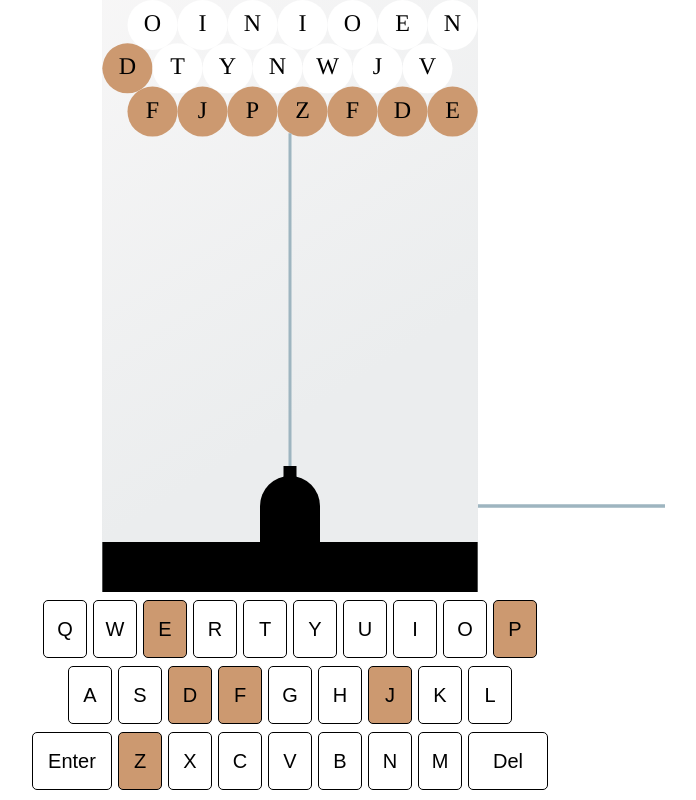
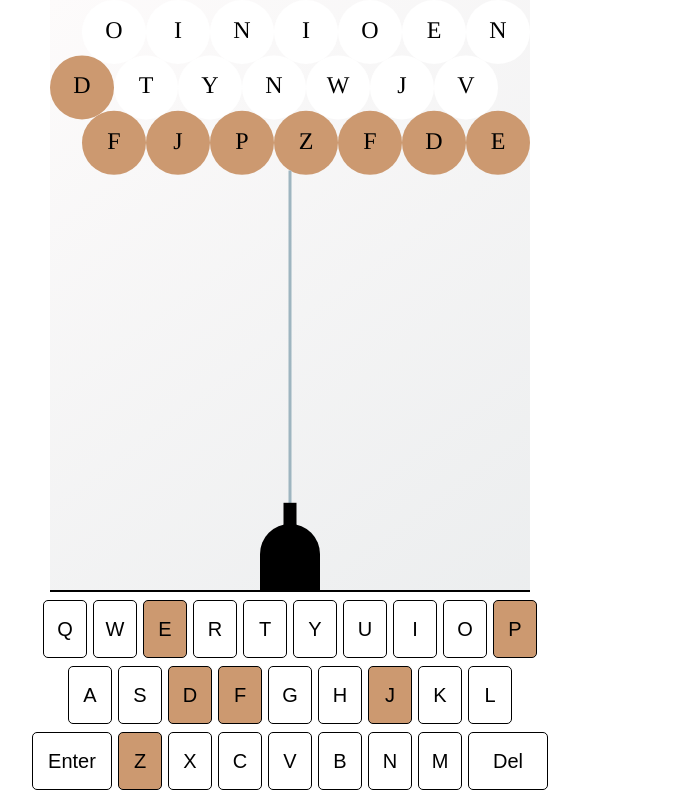
Before and after one commit to tomskopek/bubblepopple, a plain HTML site: page index.html in a window 1280 px wide. Shown: the whole page, without its empty margins (350-1046 px from the left). Drawn offline with Linux system fonts and the light colour scheme; animation ran at ten frames a second.

Commit message:
make game more consistent regardless of screen size (still not 100% there)

```diff
--- a/index.js
+++ b/index.js
@@ -56,12 +56,22 @@ function setKeyboardKeyWidth(width) {
 const canvas = document.getElementById("canvas");
 const context = canvas.getContext("2d");
 
+const NUM_COLUMNS = 7;
+
+let levelWidth = canvas.width // tileSize * (NUM_COLUMNS + 0.5);
+let tileSize = canvas.width / (NUM_COLUMNS + 0.5);
+let levelHeight = tileSize * 10;
+
 function setGameDimensions() {
   const keyboardKeyWidth = calculateKeyboardKeyWidth();
   setKeyboardKeyWidth(keyboardKeyWidth);
   const canvasContainer = document.querySelector(".canvas-container");
   canvas.width = canvasContainer.offsetWidth;
   canvas.height = canvasContainer.offsetHeight;
+
+  levelWidth = canvas.width;
+  tileSize = canvas.width / (NUM_COLUMNS + 0.5);
+  levelHeight = tileSize * 10;
 }
 
 window.onresize = function() {
@@ -88,11 +98,8 @@ window.onload = function() {
 
   // Options
   const SHOW_FPS = false;
-  const SHOW_DEBUG_INFO = false;
+  const SHOW_DEBUG_INFO = true;
 
-  const NUM_COLUMNS = 7;
-  const TILE_SIZE = Math.min(50, canvas.width / (NUM_COLUMNS + 0.5));
-  const LEVEL_WIDTH = TILE_SIZE * (NUM_COLUMNS + 0.5);
   const FONT_SIZE = 24;
   const DROP_SPEED = 1000;
 
@@ -132,17 +139,13 @@ window.onload = function() {
   };
 
   const level = {
-    x: canvas.width / 2 - LEVEL_WIDTH / 2, // x posn
+    x: canvas.width / 2 - levelWidth / 2, // x posn
     y: 0, // y posn
-    width: LEVEL_WIDTH,
-    height: 0, // height - gets calculated
     columns: NUM_COLUMNS, // number of columns
     // rows: 10, // number of possible rows in the level - TODO: not used currently, but do we want this to control the height of the level?
     startingRows: 3, // number of rows to start with
-    tileWidth: TILE_SIZE, // width of each tile
-    tileHeight: TILE_SIZE, // height of each tile
-    rowHeight: TILE_SIZE * Math.cos(degToRad(30)), // height of each row
-    radius: TILE_SIZE / 2, // radius of the circle
+    rowHeight: () => tileSize * Math.cos(degToRad(30)), // height of each row
+    radius: () => tileSize / 2, // radius of the circle
     tiles: [], // 2d array to hold the tiles
     reachableTiles: [], // tiles that can be reached by the turret
     availableChars: {}, // remaining chars that can be used to form words
@@ -253,9 +256,8 @@ window.onload = function() {
 
     initKeyboard();
 
-    level.height = canvas.height;
-    player.centerX = level.x + level.width / 2;
-    player.centerY = level.height - FLOOR_HEIGHT - TURRET_HEIGHT;
+    player.centerX = level.x + levelWidth / 2;
+    player.centerY = levelHeight - FLOOR_HEIGHT - TURRET_HEIGHT;
 
     resetLevel();
     newRound();
@@ -385,14 +387,14 @@ window.onload = function() {
   }
 
   function getTileCoordinate(row, col) {
-    let x = level.x + col * level.tileWidth;
+    let x = level.x + col * tileSize;
     // If the row is even, the x position is shifted over
     if ((row + rowOffset) % 2 === 0) {
-      x += level.tileWidth / 2;
+      x += tileSize / 2;
     }
-    const y = row * level.rowHeight;
-    const centerX = x + level.tileWidth / 2;
-    const centerY = y + level.tileHeight / 2;
+    const y = row * level.rowHeight();
+    const centerX = x + tileSize / 2;
+    const centerY = y + tileSize / 2;
     return { x, y, centerX, centerY };
   }
 
@@ -544,7 +546,7 @@ window.onload = function() {
           tile.shift += tile.velocity * dt;
           const tileY = getTileCoordinate(i, j).y + tile.shift;
 
-          if (tileY > level.height - TILE_SIZE) {
+          if (tileY > levelHeight - tileSize) {
             // Remove the tile when it's below the floor
             level.tiles[i][j] = null;
           }
@@ -560,21 +562,21 @@ window.onload = function() {
     const gradient = context.createLinearGradient(
       0,
       0,
-      level.width,
-      level.height,
+      levelWidth,
+      levelHeight,
     );
     gradient.addColorStop(0, "#fdfbfb"); // Light shade of gray
     gradient.addColorStop(1, "#ebedee"); // Slightly darker shade of gray
     context.fillStyle = gradient;
-    context.fillRect(level.x, level.y, level.width, level.height);
+    context.fillRect(level.x, level.y, levelWidth, levelHeight);
 
     // Draw Floor
     context.fillStyle = "#000";
     context.fillRect(
       level.x,
-      level.height - FLOOR_HEIGHT,
-      level.width,
-      level.height,
+      levelHeight - FLOOR_HEIGHT,
+      levelWidth,
+      levelHeight,
     );
   }
 
@@ -593,9 +595,9 @@ window.onload = function() {
           context.fillStyle = colors.unavailableTile;
           context.beginPath();
           context.arc(
-            tileX + level.radius,
-            tileY + level.radius,
-            level.radius,
+            tileX + level.radius(),
+            tileY + level.radius(),
+            level.radius(),
             0,
             Math.PI * 2,
             false,
@@ -619,8 +621,8 @@ window.onload = function() {
           drawCenterText(
             tile.val,
             tile.fontSize,
-            tileX + level.radius,
-            tileY + level.radius,
+            tileX + level.radius(),
+            tileY + level.radius(),
           );
         }
       }
@@ -694,7 +696,7 @@ window.onload = function() {
       Math.pow(player.centerX - tile.centerX, 2) +
       Math.pow(player.centerY - tile.centerY, 2),
     );
-    const beta = radToDeg(Math.asin(level.radius / distance));
+    const beta = radToDeg(Math.asin(level.radius() / distance));
     const rightBound = tileCenterAngle - beta;
     const leftBound = tileCenterAngle + beta;
     if (angle >= rightBound && angle <= leftBound) {
@@ -719,7 +721,7 @@ window.onload = function() {
     for (let j = 0; j < level.columns; j++) {
       if (level.tiles[lastRowIdx][j]) {
         const { y } = getTileCoordinate(lastRowIdx, j);
-        if (y + level.tileHeight > player.centerY - level.tileHeight / 2) {
+        if (y + tileSize > player.centerY - tileSize / 2) {
           gameState = gameStates.lose;
         }
       }
@@ -853,9 +855,9 @@ window.onload = function() {
           const { x: tileX, y: tileY } = getTileCoordinate(i, j);
           if (
             x > tileX &&
-            x < tileX + level.tileWidth &&
+            x < tileX + tileSize &&
             y > tileY &&
-            y < tileY + level.tileHeight
+            y < tileY + tileSize
           ) {
             return tile;
             break;
@@ -867,8 +869,8 @@ window.onload = function() {
 
   function renderPlayer() {
     const TURRET_WIDTH = 60;
-    const centerX = level.x + level.width / 2;
-    const centerY = level.height - TURRET_HEIGHT - FLOOR_HEIGHT;
+    const centerX = level.x + levelWidth / 2;
+    const centerY = levelHeight - TURRET_HEIGHT - FLOOR_HEIGHT;
 
 
     // Draw line representing bullet path, stopping at first tile or wall
@@ -885,7 +887,7 @@ window.onload = function() {
       distance = getDistanceToTileEdge(centerX, centerY, player.angle, tileInPath.centerX, tileInPath.centerY);
     } else {
       level.tileInPath = null;
-      distance = level.width;
+      distance = levelWidth;
     }
     const x = centerX + distance * Math.cos(degToRad(player.angle));
     const y = centerY - distance * Math.sin(degToRad(player.angle));
@@ -911,8 +913,8 @@ window.onload = function() {
     context.beginPath();
     context.moveTo(centerX, centerY);
     context.lineTo(
-      centerX + 0.8 * level.tileWidth * Math.cos(degToRad(player.angle)),
-      centerY - 0.8 * level.tileHeight * Math.sin(degToRad(player.angle)),
+      centerX + 0.8 * tileSize * Math.cos(degToRad(player.angle)),
+      centerY - 0.8 * tileSize * Math.sin(degToRad(player.angle)),
     );
     context.stroke();
   }
@@ -927,7 +929,7 @@ window.onload = function() {
       Math.pow(yStart - yTile, 2),
     );
 
-    const a = level.radius;
+    const a = level.radius();
     const b = distanceToTile;
     const angleA = theta;
     const [c1, c2] = solveQuadratic(
@@ -991,39 +993,39 @@ window.onload = function() {
     for (let i = 0; i < player.word.length; i++) {
       const tile = player.word[i];
       const x = level.x + WORD_PREVIEW_BUBBLE_RADIUS + i * CHAR_SPACE;
-      const y = level.height - FLOOR_HEIGHT / 2;
+      const y = levelHeight - FLOOR_HEIGHT / 2;
       renderCharBubble(tile.val, x, y);
     }
   }
 
   function renderLoseScreen() {
     context.fillStyle = colors.beige1;
-    context.fillRect(level.x, level.y, level.width, level.height);
+    context.fillRect(level.x, level.y, levelWidth, levelHeight);
     context.fillStyle = "black";
     context.font = "24px Times";
-    drawCenterText("You lose!", 24, level.width / 2, level.height / 2);
+    drawCenterText("You lose!", 24, levelWidth / 2, levelHeight / 2);
     context.font = "20px Times";
     drawCenterText(
       "Press any key to restart",
       24,
-      level.width / 2,
-      level.height / 2 + 30,
+      levelWidth / 2,
+      levelHeight / 2 + 30,
     );
     context.fill();
   }
 
   function renderWinScreen() {
     context.fillStyle = colors.beige1;
-    context.fillRect(level.x, level.y, level.width, level.height);
+    context.fillRect(level.x, level.y, levelWidth, levelHeight);
     context.fillStyle = "black";
     context.font = "24px Times";
-    drawCenterText("You win!", 24, level.width / 2, level.height / 2);
+    drawCenterText("You win!", 24, levelWidth / 2, levelHeight / 2);
     context.font = "20px Times";
     drawCenterText(
       "Press any key to restart",
       24,
-      level.width / 2,
-      level.height / 2 + 30,
+      levelWidth / 2,
+      levelHeight / 2 + 30,
     );
     context.fill();
   }
--- a/styles.css
+++ b/styles.css
@@ -3,13 +3,19 @@
 }
 
 main {
-  height: 100%
+    height: 100%;
+    display: flex;
+    justify-content: center;
+    align-items: center;
 }
 
 .game {
     display: flex;
     flex-direction: column;
-  height: 100%
+    height: 100%;
+    width: 100%;
+    justify-content: center;
+    align-items: center;
 }
 
 body,
@@ -22,13 +28,21 @@ html {
     -webkit-touch-callout: none; /* Disable double tap to zoom on Safari */
 }
 
+.canvas-container {
+    flex-grow: 1;
+    max-height: 800px;
+    max-width: 480px;
+    width: 100%;
+    /*border: red 1px solid;*/
+}
+
+.canvas-viewport {
+    /*border: green 1px solid;*/
+}
+
 canvas {
     display: block;
     margin: 0 auto;
-}
-
-.canvas-container {
-  flex-grow: 1
 }
 
 .keyboard {
@@ -77,6 +91,7 @@ p {
 .keyboard-enter {
     max-width: 80px;
 }
+
 .keyboard-del {
     max-width: 80px;
 }
@@ -85,16 +100,13 @@ p {
 @media screen and (max-width: 768px) {
     /*.keyboard {*/
     /*}*/
-
     /*.keyboard-button {*/
     /*  font-size: 5vw;*/
     /*  color: aqua;*/
     /*}*/
-
     /*.keyboard-enter {*/
     /*  width: calc(100% / 5 - 4px);*/
     /*}*/
-
     /*.keyboard-del {*/
     /*  width: calc(100% / 5 - 4px);*/
     /*}*/
```
Lines whose indentation alone changed are shown as unchanged.
